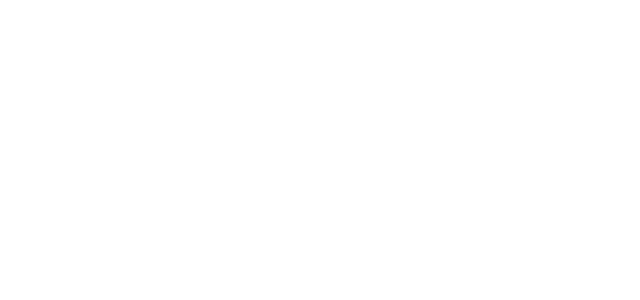
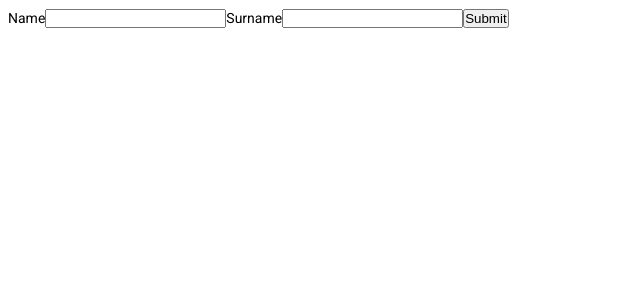
Before and after one commit to vik-art/questionnaire, an Angular app: page / in a window 1280 px wide. Shown: the top 300 px of the page, without its empty margins (0-640 px from the left). Built offline with nearby package versions, Linux system fonts and the light colour scheme.

Commit message:
first inputs in form & Angular material added

```diff
--- a/angular.json
+++ b/angular.json
@@ -50,6 +50,7 @@
               "src/assets"
             ],
             "styles": [
+              "./node_modules/@angular/material/prebuilt-themes/indigo-pink.css",
               "src/styles.scss"
             ],
             "scripts": []
@@ -118,6 +119,7 @@
               "src/assets"
             ],
             "styles": [
+              "./node_modules/@angular/material/prebuilt-themes/indigo-pink.css",
               "src/styles.scss"
             ],
             "scripts": []
--- a/package.json
+++ b/package.json
@@ -11,10 +11,12 @@
   "private": true,
   "dependencies": {
     "@angular/animations": "~13.0.0-next.0",
+    "@angular/cdk": "^13.3.3",
     "@angular/common": "~13.0.0-next.0",
     "@angular/compiler": "~13.0.0-next.0",
     "@angular/core": "~13.0.0-next.0",
     "@angular/forms": "~13.0.0-next.0",
+    "@angular/material": "^13.3.3",
     "@angular/platform-browser": "~13.0.0-next.0",
     "@angular/platform-browser-dynamic": "~13.0.0-next.0",
     "@angular/router": "~13.0.0-next.0",
--- a/src/app/app.component.html
+++ b/src/app/app.component.html
@@ -0,0 +1 @@
+<app-form></app-form>
--- /dev/null
+++ b/src/app/components/form/form.component.html
@@ -0,0 +1,15 @@
+<div class="container">
+    <form class="form">
+        <label for="name">Name</label>
+        <input
+            type="text"
+            class="form-input"
+            id="name">
+            <label for="surname">Surname</label>
+        <input
+            type="text"
+            class="form-input"
+            id="surname">
+        <button type="submit">Submit</button>
+    </form>
+</div>
--- /dev/null
+++ b/src/app/components/form/form.component.ts
@@ -0,0 +1,15 @@
+import { Component, OnInit } from '@angular/core';
+
+@Component({
+  selector: 'app-form',
+  templateUrl: './form.component.html',
+  styleUrls: ['./form.component.scss']
+})
+export class FormComponent implements OnInit {
+
+  constructor() { }
+
+  ngOnInit(): void {
+  }
+
+}
--- a/src/index.html
+++ b/src/index.html
@@ -5,8 +5,11 @@
   <title>Questionnaire</title>
   <base href="/">
   <meta name="viewport" content="width=device-width, initial-scale=1">
+  <link rel="preconnect" href="https://fonts.gstatic.com">
+  <link href="https://fonts.googleapis.com/css2?family=Roboto:wght@300;400;500&display=swap" rel="stylesheet">
+  <link href="https://fonts.googleapis.com/icon?family=Material+Icons" rel="stylesheet">
 </head>
-<body>
+<body class="mat-typography">
   <app-root></app-root>
 </body>
 </html>
--- a/src/styles.scss
+++ b/src/styles.scss
@@ -1 +1,8 @@
-/* You can add global styles to this file, and also import other style files */
+body {
+    font-family: Roboto, "Helvetica Neue", sans-serif;
+}
+body * {
+    margin: 0;
+    padding: 0;
+    box-sizing: border-box;
+}
```
Also changed, not shown: src/app/app.module.ts (+11 -2 lines), src/app/components/form/form.component.scss (added), 1 other file (tests, documents, lock files or other folders).
